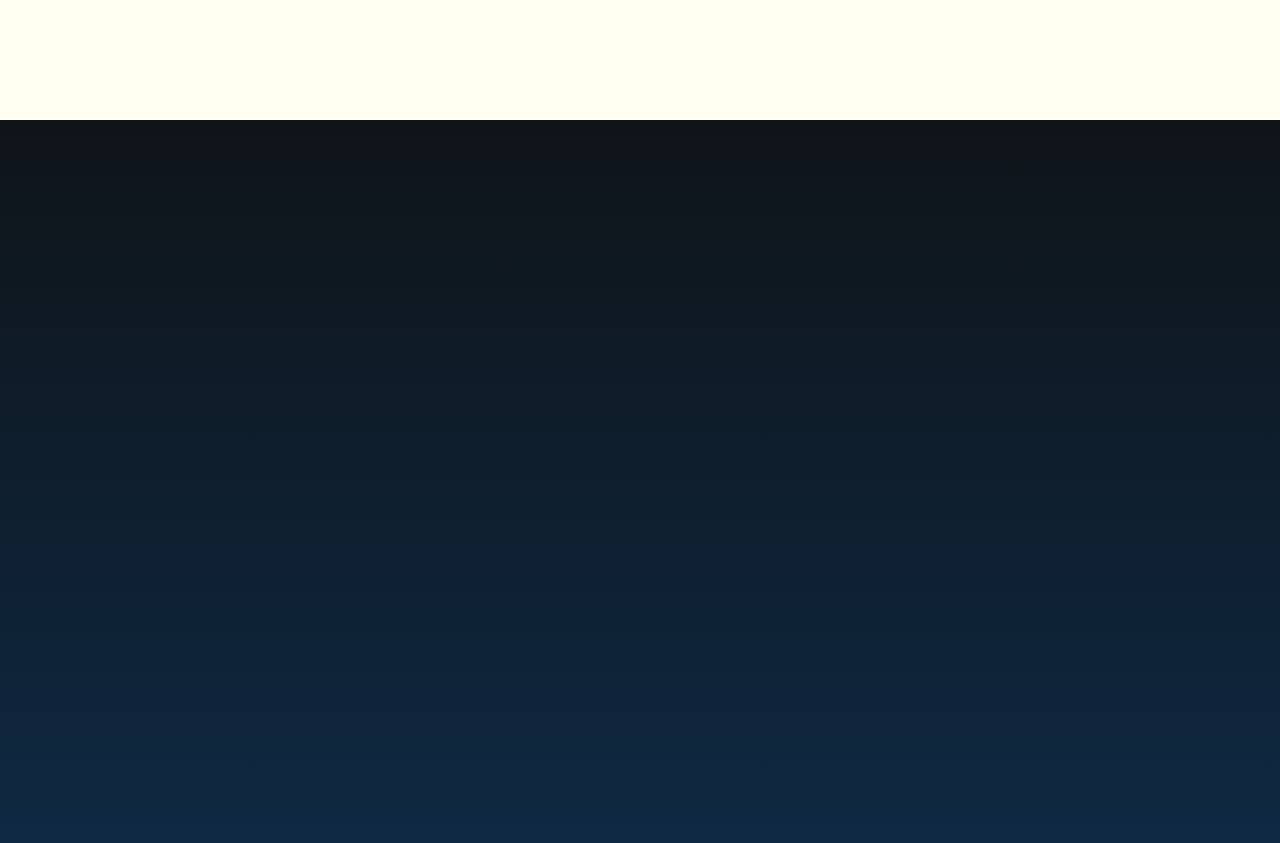
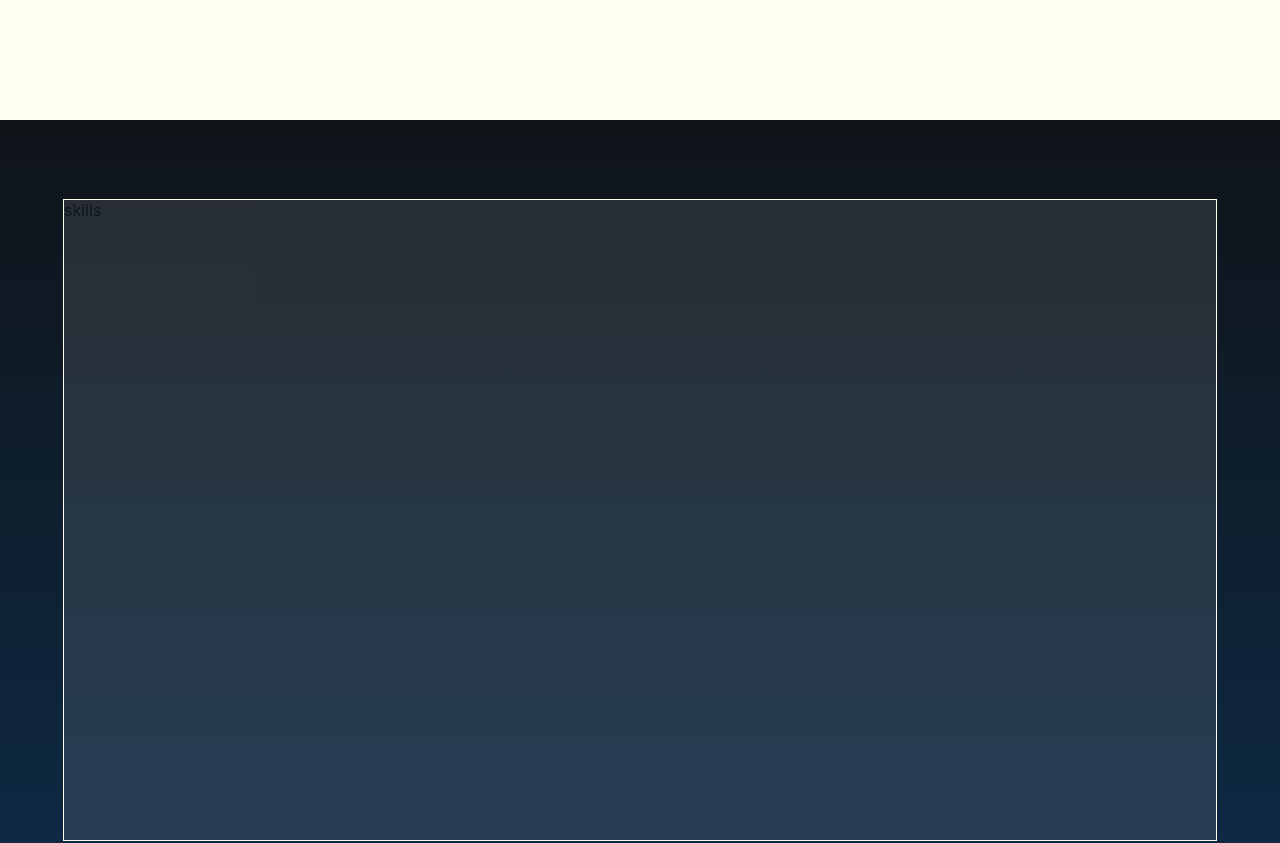
Before and after one commit to RythBiss/portfolio, a React (Create React App) app: page / in a window 1280 px wide. Shown: the part 1480-2323 px from the top of the page. Built offline with nearby package versions, Linux system fonts and the light colour scheme.

Commit message:
Began Creating Scroll Jump
Created a function to scroll the page when clicking on a constellation.

```diff
--- a/src/App.css
+++ b/src/App.css
@@ -44,6 +44,23 @@
   width: 100%;
   height: 100vh;
   min-height: 512px;
+}
+
+.transparent-overlay-container {
+  width: 90%;
+  height: 80%;
+  position: absolute;
+  top: 50%;
+  left: 50%;
+  transform: translate(-50%, -50%);
+  outline: 1px solid var(--white);
+}
+
+.transparent-overlay {
+  background-color: var(--white);
+  opacity: 0.1;
+  width: 100%;
+  height: 100%;
 }
 
 .splash-text-container {
@@ -149,8 +166,7 @@
 
   .hero-page-container {
     height: fit-content;
-    min-width: 100vw;
-    min-width: 0;
+    min-width: auto;
   }
 
   .constellation-component {
--- a/src/Components/Constellation.js
+++ b/src/Components/Constellation.js
@@ -1,7 +1,6 @@
 import React from 'react'
 
 const Orion =
-
 <svg className='constellation-svg' width="512" height="512" viewBox="0 0 512 512" fill="none" xmlns="http://www.w3.org/2000/svg">
   <g id="Orion">
     <g id="Stars">
@@ -19,7 +18,6 @@ const Orion =
 </svg>;
 
 const Taurus =
-
 <svg className='constellation-svg' width="720" height="512" viewBox="0 0 720 512" fill="none" xmlns="http://www.w3.org/2000/svg">
   <g id="Taurus">
     <g id="Dots">
@@ -86,8 +84,12 @@ const Scorpius =
 </g>
 </svg>;
 
+function onClickHandler(){
+  console.log("on click")
+}
+
 export default function Constellation(props) {
   return (
-    <div className={props.className}>{eval(props.pattern)}</div>
+    <div className={props.className} onClick={onClickHandler}>{eval(props.pattern)}</div>
   )
 }
--- a/src/Components/SkillsPage.js
+++ b/src/Components/SkillsPage.js
@@ -3,12 +3,10 @@ import Skill from './Skill'
 
 export default function Skills() {
   return (
-    <div className='hero-page-container'>
       <div className='transparent-overlay-container'>
         <div className='transparent-overlay'>
-
+          skills
         </div>
       </div>
-    </div>
   )
 }
```
